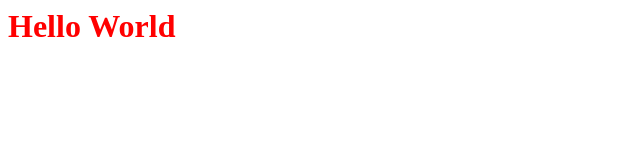
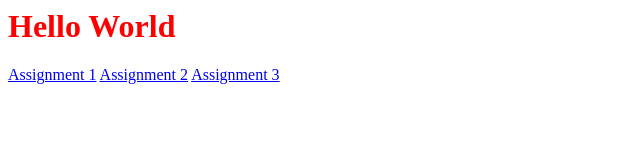
Before and after one commit to mesmit22/mesmit22.github.io, a plain HTML site: page index.html in a window 1280 px wide. Shown: the whole page, without its empty margins (0-640 px from the left). Drawn offline with Linux system fonts and the light colour scheme.

Commit message:
added links to assignments

```diff
--- a/index.html
+++ b/index.html
@@ -3,7 +3,9 @@
 	</head>
 	<body>
 		<h1 style="color:red" id="title">Hello World</h1>
-		<p></p>
+		<a href="/A1">Assignment 1</a>
+        <a href="/A2">Assignment 2</a>
+        <a href="/A3">Assignment 3</a>
 
 	</body>
 </html>
```
